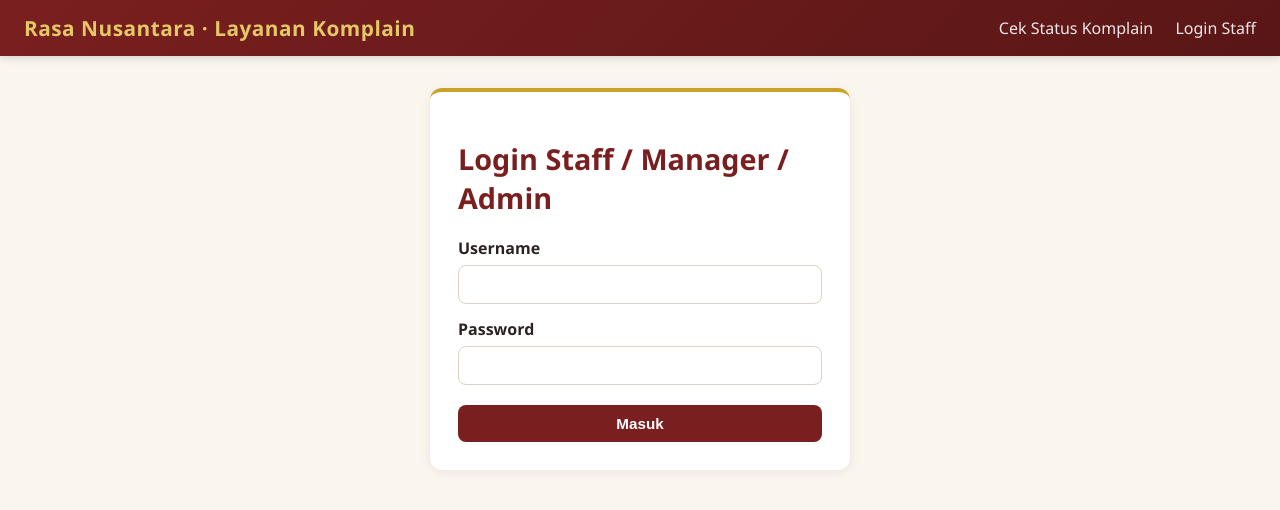
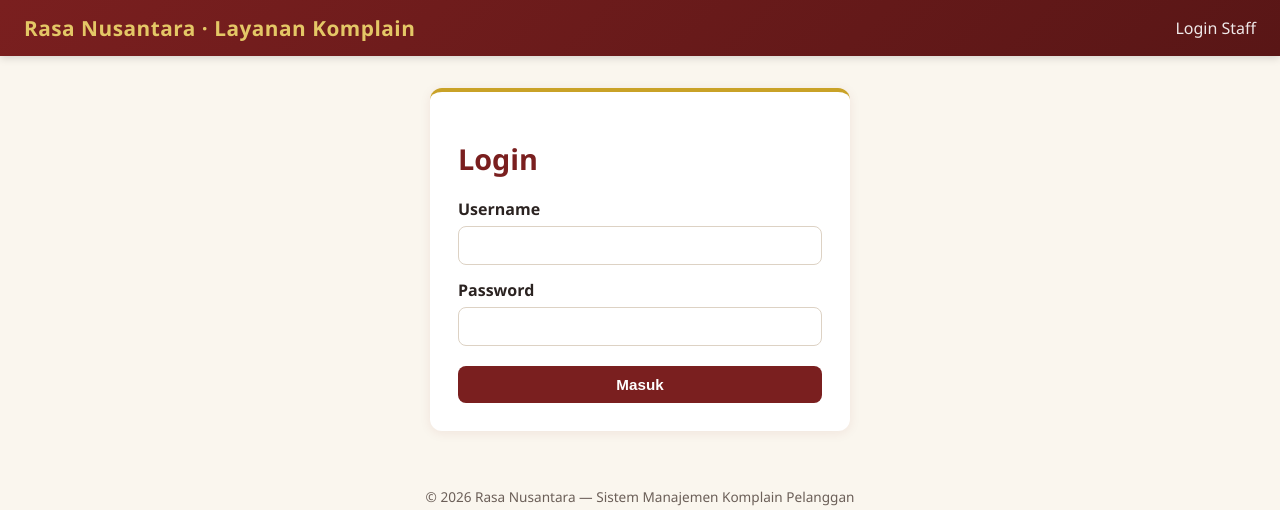
Before and after one commit to adi0541b/restaurant-complaints, a Django app: page /login/ in a window 1280 px wide. Shown: the top 510 px of the page. Run offline with Django 5.2, Linux system fonts and the light colour scheme; data comes from the database, SQL or seed files in the repository.

Commit message:
Ganti judul login jadi Login saja, hapus menu Cek Status Komplain

```diff
--- a/complaints/templates/complaints/base.html
+++ b/complaints/templates/complaints/base.html
@@ -29,7 +29,6 @@
                     <button type="submit" style="background:none;border:none;color:#fff;font-weight:500;opacity:0.9;cursor:pointer;font-size:1em;padding:0;font-family:inherit;">Keluar ({{ user.first_name|default:user.username }})</button>
                 </form>
             {% else %}
-                <a href="{% url 'complaints:status_check' %}">Cek Status Komplain</a>
                 <a href="{% url 'complaints:login' %}">Login Staff</a>
             {% endif %}
         </div>
--- a/complaints/templates/complaints/login.html
+++ b/complaints/templates/complaints/login.html
@@ -2,7 +2,7 @@
 {% block title %}Login Staff - {{ BRAND_NAME }}{% endblock %}
 {% block content %}
 <div class="card" style="max-width:420px;margin:0 auto;">
-    <h1>Login Staff / Manager / Admin</h1>
+    <h1>Login</h1>
     <form method="post">
         {% csrf_token %}
         <label for="id_username">Username</label>
```
